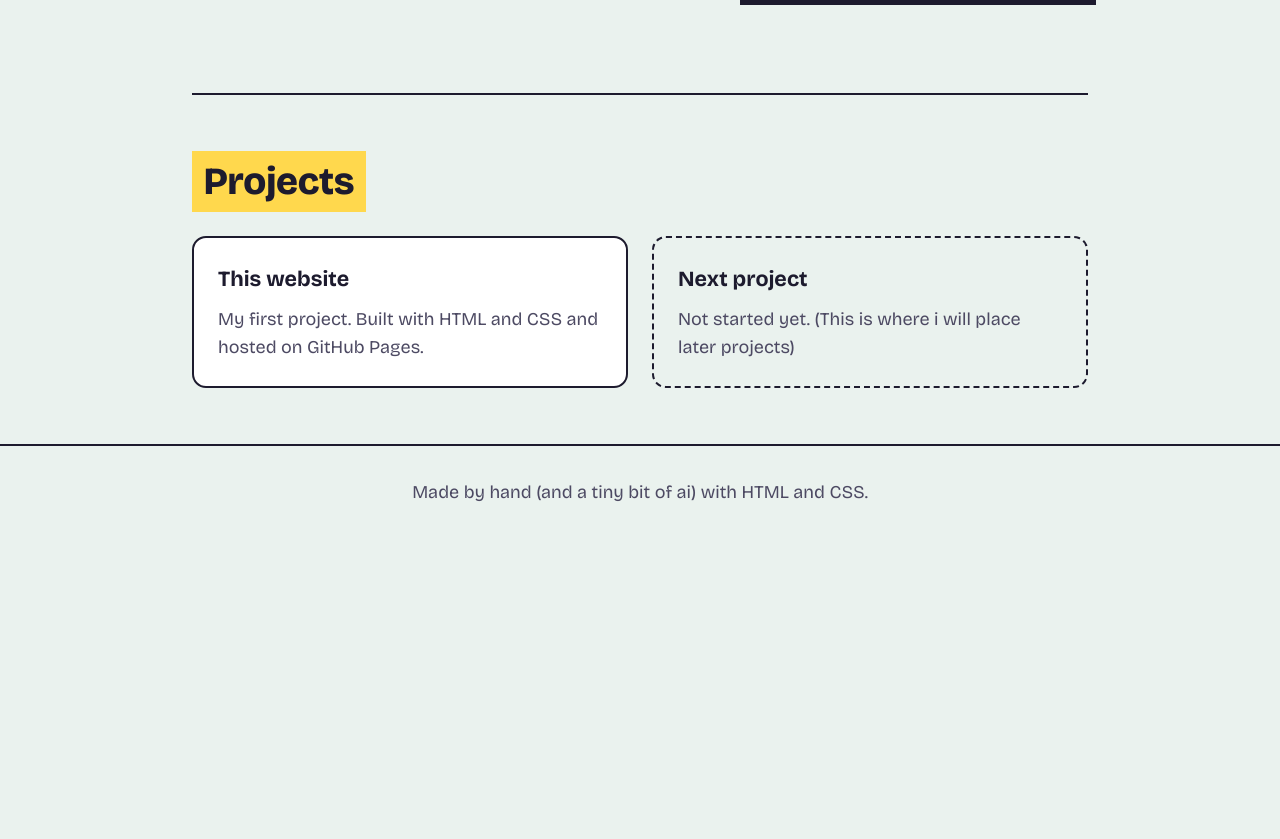
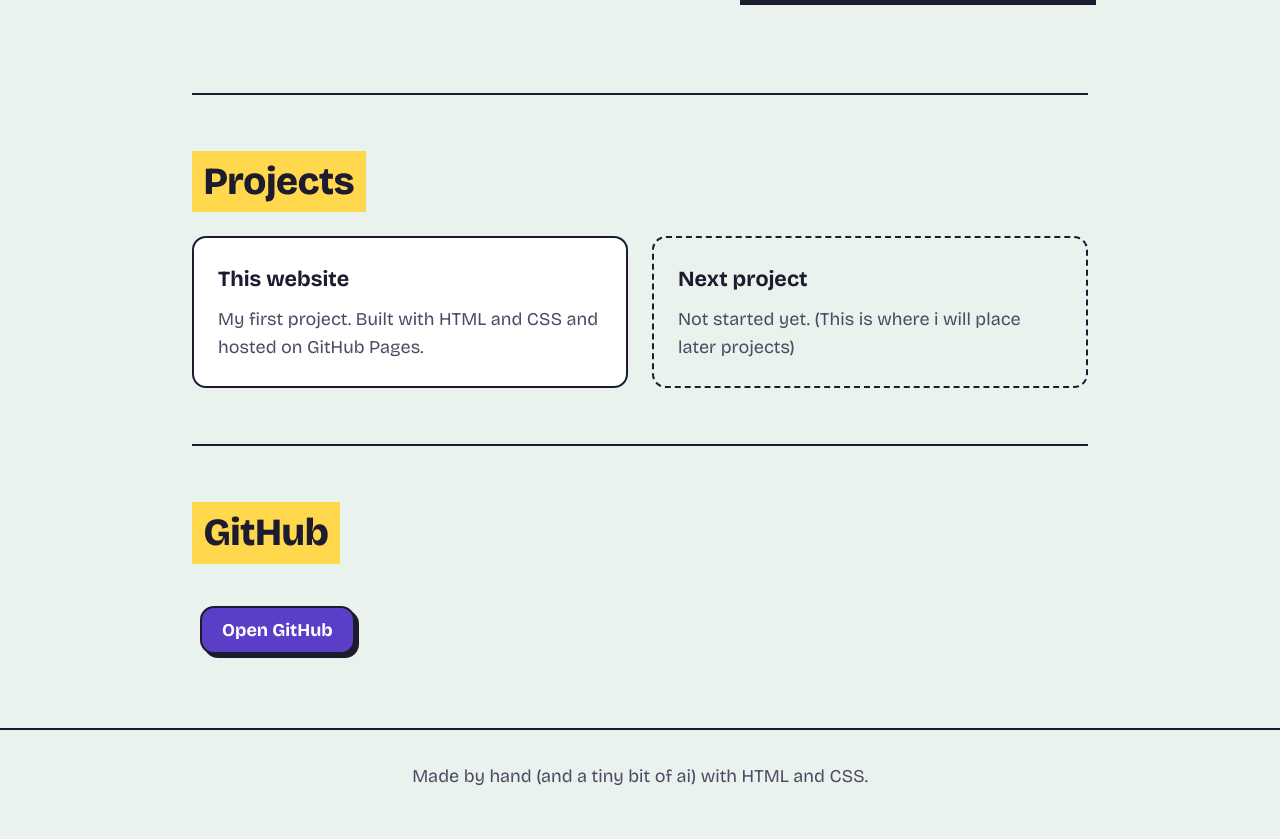
Before and after one commit to Icexfire098-cpu/Website, a plain HTML site: page index.html in a window 1280 px wide. Shown: the part 553-1392 px from the top of the page. Before the commit the page ends 1108 px from the top, so only its background shows below. Drawn offline with nearby package versions, Linux system fonts and the light colour scheme.

Commit message:
Add files via upload

```diff
--- a/index.html
+++ b/index.html
@@ -15,6 +15,7 @@
         <nav aria-label="Main">
             <a href="#about">About Me</a>
             <a href="#projects">Projects</a>
+            <a href="#github">GitHub</a>
         </nav>
     </header>
 
@@ -43,6 +44,10 @@
                 </article>
             </div>
         </section>
+        <section id="github" class="panel">
+            <h2>GitHub</h2>
+            <p><a class="button" href="https://github.com/">Open GitHub</a></p>
+        </section>
     </main>
 
     <footer class="site-footer">
```
